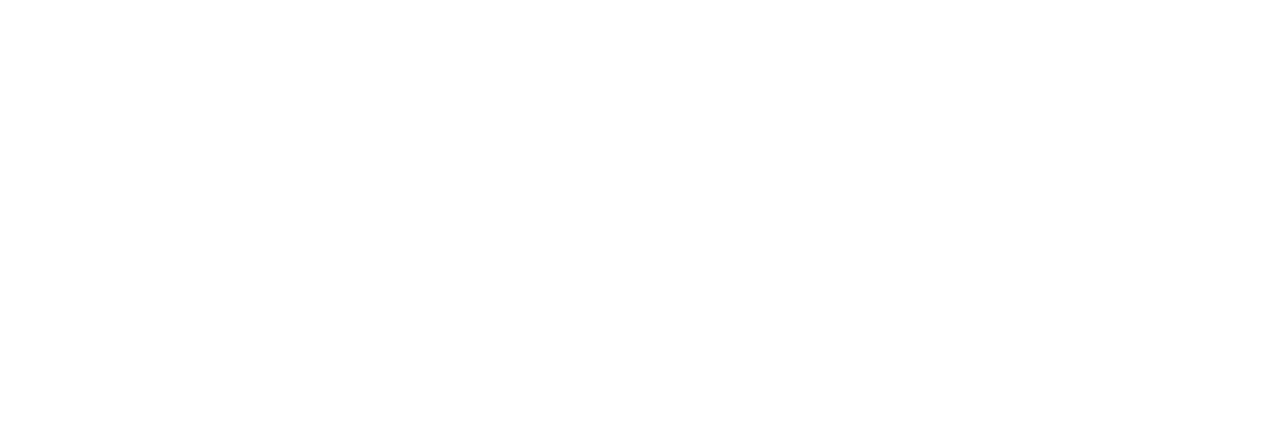
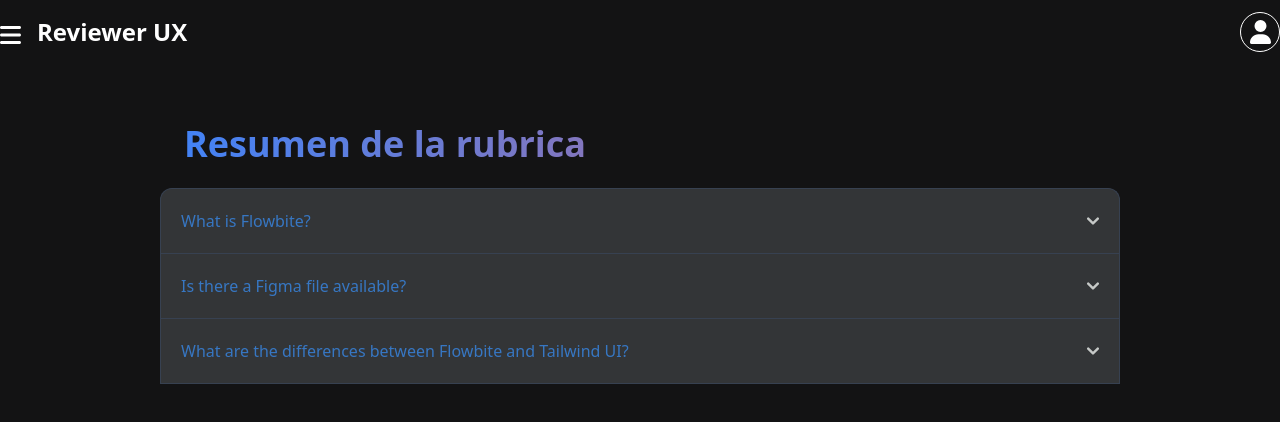
Before and after one commit to AbiCL143/uxproject, a React (Create React App) app: page /resumen_de_rubrica in a window 1280 px wide. Before the commit this address had no page. Shown: the top 422 px of the page. Built offline with nearby package versions, Linux system fonts and the light colour scheme.

Commit message:
Avance en las interfaces

```diff
--- a/src/App.js
+++ b/src/App.js
@@ -11,6 +11,7 @@
 import Registro_software from './pages/registro_software';
 import Evaluacion_de_Software from './pages/evaluacion_de_Software';
 import NuevaRubrica from './pages/nuevaRubrica';
+import Resumen_de_Rubrica from './pages/resumen_de_Rubrica';
 
 function App() {
   return (
@@ -24,6 +25,7 @@
       <Route path='/registro_software' element={<Registro_software/>}/>
       <Route path='/evaluacion_de_Software' element={<Evaluacion_de_Software/>}/>
       <Route path='/nuevaRubrica' element={<NuevaRubrica/>}/>
+      <Route path='/resumen_de_rubrica' element={<Resumen_de_Rubrica/>}/>
 
       </Routes>
     </Router>
--- a/src/pages/evaluacion_de_Software.js
+++ b/src/pages/evaluacion_de_Software.js
@@ -1,4 +1,5 @@
 import React from 'react';
+import NavBarLog from '../components/NavBarLog';
 import { FontAwesomeIcon } from '@fortawesome/react-fontawesome';
 import { faCircleInfo } from '@fortawesome/free-solid-svg-icons';
 
@@ -7,7 +8,15 @@
 
         <div class="content w-screen h-screen flex items-center justify-center bg-fondo">
 
+            <NavBarLog />
+
+
+
             <div class="container-content w-3/4 h-3/4 mx-auto">
+
+                <div className="text-4xl font-bold text-left bg-gradient-to-r from-blue-500 from-1% to-Degradado2 bg-clip-text text-transparent pt-6 pb-6">
+                    Evaluacion de rubrica
+                </div>
 
                 <div class="grid grid-cols-4 gap-4 relative border-s border-blue-500 dark:border-gray-700 bg-cards rounded-tr-lg">
 
--- a/src/pages/nuevaRubrica.js
+++ b/src/pages/nuevaRubrica.js
@@ -7,7 +7,7 @@
     const [selectedId, setSelectedId] = useState(null);  // Estado para manejar la tarjeta seleccionada
 
     const cardsData = [
-        { id: 1, title: 'Usabilidad', subtitle: 'Descripción de usabilidad', icon: 'usabilidad' },
+        { id: 1, title: 'Where are you', subtitle: 'Criterios de usabilidad', icon: 'usabilidad' },
         { id: 2, title: 'Accesibilidad', subtitle: 'Descripción de accesibilidad', icon: 'accesibilidad' },
         { id: 3, title: 'Simplicidad', subtitle: 'Descripción de simplicidad', icon: 'simplicidad' },
         { id: 4, title: 'Centrada en el usuario', subtitle: 'Descripción de centrada en el usuario', icon: 'centradaEnElUsuario' },
@@ -34,7 +34,7 @@
                                     <path stroke="currentColor" strokeLinecap="round" strokeLinejoin="round" strokeWidth="2" d="M3 5v10M3 5a2 2 0 1 0 0-4 2 2 0 0 0 0 4Zm0 10a2 2 0 1 0 0 4 2 2 0 0 0 0-4Zm12 0a2 2 0 1 0 0 4 2 2 0 0 0 0-4Zm0 0V6a3 3 0 0 0-3-3H9m1.5-2-2 2 2 2" />
                                 </svg>
                             </div>
-                            <input type="text" id="simple-search" className="bg-cards border border-cards text-gray-900 text-sm rounded-lg focus:ring-blue-500 focus:border-blue-500 block w-full ps-10 p-2.5" placeholder="Ingresa el nombre que tendra tu rubrica..." required />
+                            <input type="text" id="simple-search" className="bg-cards border border-cards text-white text-sm rounded-lg focus:ring-blue-500 focus:border-blue-500 block w-full ps-10 p-2.5" placeholder="Ingresa el nombre que tendra tu rubrica..." required />
                         </div>
                     </form>
                 </div>
--- /dev/null
+++ b/src/pages/resumen_de_Rubrica.js
@@ -0,0 +1,99 @@
+import React, { useState } from 'react';
+import NavBarLog from '../components/NavBarLog';
+
+function Resumen_de_Rubrica() {
+    // Estado para controlar qué acordeón está abierto
+    const [openIndex, setOpenIndex] = useState(null);
+
+    const toggleAccordion = (index) => {
+        // Cambiar el índice del acordeón abierto
+        setOpenIndex(openIndex === index ? null : index);
+    };
+
+    return (
+        <div className='content w-screen h-screen flex items-center justify-center bg-fondo'>
+            <NavBarLog />
+
+            <div className='w-3/4 h-3/4 mx-auto'>
+                <div className="text-4xl font-bold text-left bg-gradient-to-r from-blue-500 from-1% to-Degradado2 bg-clip-text text-transparent p-6">
+                    Resumen de la rubrica
+                </div>
+
+                <div id="accordion-collapse" data-accordion="collapse">
+                    {/** Acordeón 1 */}
+                    <h2 id="accordion-collapse-heading-1">
+                        <button
+                            type="button"
+                            className="flex items-center justify-between w-full p-5 font-medium rtl:text-right text-gray-200 bg-[#333537] border border-b-0 border-gray-700 rounded-t-xl focus:ring-4 focus:ring-gray-700 dark:focus:ring-gray-800 dark:border-gray-600 hover:bg-[#1E1F20] gap-3"
+                            onClick={() => toggleAccordion(1)}
+                            aria-expanded={openIndex === 1}
+                            aria-controls="accordion-collapse-body-1"
+                        >
+                            <span className="text-[#3777C3]">What is Flowbite?</span>
+                            <svg data-accordion-icon className={`w-3 h-3 rotate-180 shrink-0 text-[#C6C9C7] ${openIndex === 1 ? '' : 'rotate-0'}`} aria-hidden="true" xmlns="http://www.w3.org/2000/svg" fill="none" viewBox="0 0 10 6">
+                                <path stroke="currentColor" stroke-linecap="round" stroke-linejoin="round" stroke-width="2" d="M9 5 5 1 1 5"/>
+                            </svg>
+                        </button>
+                    </h2>
+                    <div id="accordion-collapse-body-1" className={`transition-all duration-300 ease-in-out ${openIndex === 1 ? 'block' : 'hidden'}`} aria-labelledby="accordion-collapse-heading-1">
+                        <div className="p-5 border border-b-0 border-gray-700 dark:border-gray-600 bg-[#1E1F20]">
+                            <p className="mb-2 text-gray-300">Flowbite is an open-source library of interactive components built on top of Tailwind CSS including buttons, dropdowns, modals, navbars, and more.</p>
+                            <p className="text-gray-300">Check out this guide to learn how to <a href="/docs/getting-started/introduction/" className="text-[#5082ED] hover:underline">get started</a> and start developing websites even faster with components on top of Tailwind CSS.</p>
+                        </div>
+                    </div>
+
+                    {/** Acordeón 2 */}
+                    <h2 id="accordion-collapse-heading-2">
+                        <button
+                            type="button"
+                            className="flex items-center justify-between w-full p-5 font-medium rtl:text-right text-gray-200 bg-[#333537] border border-b-0 border-gray-700 focus:ring-4 focus:ring-gray-700 dark:focus:ring-gray-800 dark:border-gray-600 hover:bg-[#1E1F20] gap-3"
+                            onClick={() => toggleAccordion(2)}
+                            aria-expanded={openIndex === 2}
+                            aria-controls="accordion-collapse-body-2"
+                        >
+                            <span className="text-[#3777C3]">Is there a Figma file available?</span>
+                            <svg data-accordion-icon className={`w-3 h-3 rotate-180 shrink-0 text-[#C6C9C7] ${openIndex === 2 ? '' : 'rotate-0'}`} aria-hidden="true" xmlns="http://www.w3.org/2000/svg" fill="none" viewBox="0 0 10 6">
+                                <path stroke="currentColor" stroke-linecap="round" stroke-linejoin="round" stroke-width="2" d="M9 5 5 1 1 5"/>
+                            </svg>
+                        </button>
+                    </h2>
+                    <div id="accordion-collapse-body-2" className={`transition-all duration-300 ease-in-out ${openIndex === 2 ? 'block' : 'hidden'}`} aria-labelledby="accordion-collapse-heading-2">
+                        <div className="p-5 border border-b-0 border-gray-700 dark:border-gray-600 bg-[#1E1F20]">
+                            <p className="mb-2 text-gray-300">Flowbite is first conceptualized and designed using the Figma software so everything you see in the library has a design equivalent in our Figma file.</p>
+                            <p className="text-gray-300">Check out the <a href="https://flowbite.com/figma/" className="text-[#5082ED] hover:underline">Figma design system</a> based on the utility classes from Tailwind CSS and components from Flowbite.</p>
+                        </div>
+                    </div>
+
+                    {/** Acordeón 3 */}
+                    <h2 id="accordion-collapse-heading-3">
+                        <button
+                            type="button"
+                            className="flex items-center justify-between w-full p-5 font-medium rtl:text-right text-gray-200 bg-[#333537] border border-gray-700 focus:ring-4 focus:ring-gray-700 dark:focus:ring-gray-800 dark:border-gray-600 hover:bg-[#1E1F20] gap-3"
+                            onClick={() => toggleAccordion(3)}
+                            aria-expanded={openIndex === 3}
+                            aria-controls="accordion-collapse-body-3"
+                        >
+                            <span className="text-[#3777C3]">What are the differences between Flowbite and Tailwind UI?</span>
+                            <svg data-accordion-icon className={`w-3 h-3 rotate-180 shrink-0 text-[#C6C9C7] ${openIndex === 3 ? '' : 'rotate-0'}`} aria-hidden="true" xmlns="http://www.w3.org/2000/svg" fill="none" viewBox="0 0 10 6">
+                                <path stroke="currentColor" stroke-linecap="round" stroke-linejoin="round" stroke-width="2" d="M9 5 5 1 1 5"/>
+                            </svg>
+                        </button>
+                    </h2>
+                    <div id="accordion-collapse-body-3" className={`transition-all duration-300 ease-in-out ${openIndex === 3 ? 'block' : 'hidden'}`} aria-labelledby="accordion-collapse-heading-3">
+                        <div className="p-5 border border-t-0 border-gray-700 dark:border-gray-600 bg-[#1E1F20]">
+                            <p className="mb-2 text-gray-300">The main difference is that the core components from Flowbite are open source under the MIT license, whereas Tailwind UI is a paid product. Another difference is that Flowbite relies on smaller and standalone components, whereas Tailwind UI offers sections of pages.</p>
+                            <p className="mb-2 text-gray-300">However, we actually recommend using both Flowbite, Flowbite Pro, and even Tailwind UI as there is no technical reason stopping you from using the best of two worlds.</p>
+                            <p className="mb-2 text-gray-300">Learn more about these technologies:</p>
+                            <ul className="ps-5 text-gray-300 list-disc">
+                                <li><a href="https://flowbite.com/pro/" className="text-[#5082ED] hover:underline">Flowbite Pro</a></li>
+                                <li><a href="https://tailwindui.com/" rel="nofollow" className="text-[#5082ED] hover:underline">Tailwind UI</a></li>
+                            </ul>
+                        </div>
+                    </div>
+                </div>
+            </div>
+        </div>
+    );
+}
+
+export default Resumen_de_Rubrica;
```
